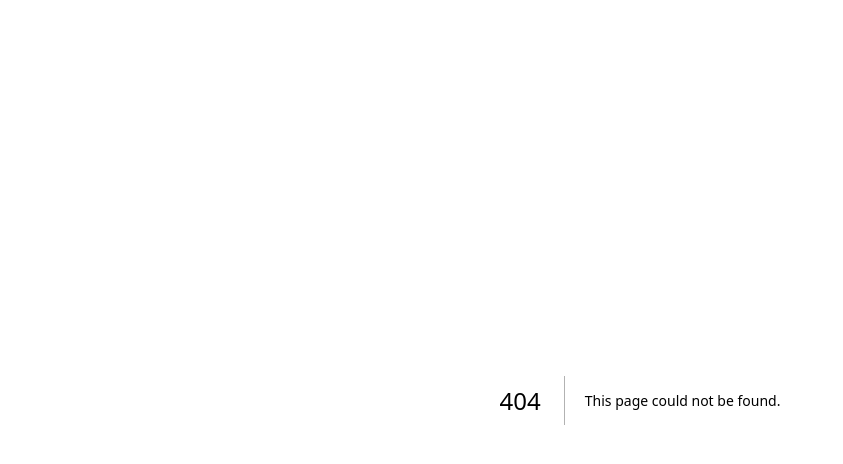
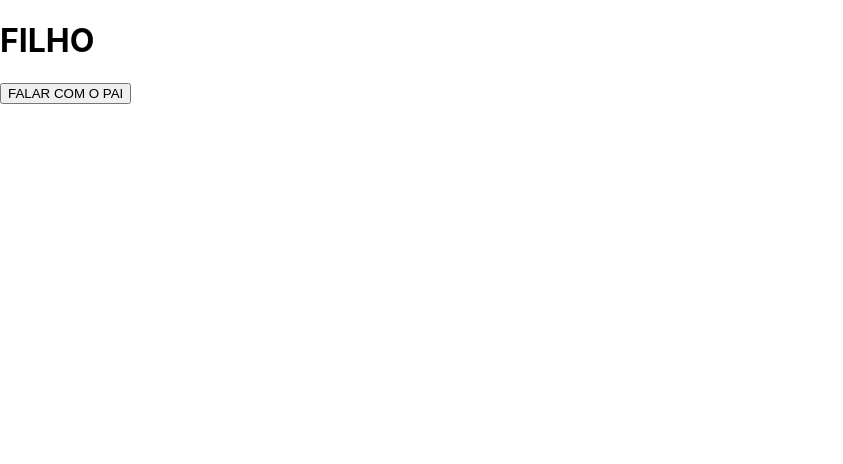
Before and after one commit to ogiovannilima/nextjs-curso, a Next.js app: page /comunicacao/indireta1 in a window 1280 px wide. Before the commit this address had no page. Shown: the top 464 px of the page, without its empty margins (0-843 px from the left). Built offline with nearby package versions, Linux system fonts and the light colour scheme.

Commit message:
funcao de callback, enviando infos do filho para o pai

```diff
--- /dev/null
+++ b/components/indireta1/Filho.jsx
@@ -0,0 +1,14 @@
+export default function Filho(props) {
+  // "Passei no enem!!"
+  // console.log(props.funcao)
+  return (
+    <div>
+      <h1>FILHO</h1>
+      <button
+        onClick={() => props.funcao("Passei no vestibular!!", "UHUUUU", 10)}
+      >
+        FALAR COM O PAI
+      </button>
+    </div>
+  )
+}
--- /dev/null
+++ b/components/indireta1/Pai.jsx
@@ -0,0 +1,15 @@
+import Filho from "./Filho";
+
+export default function Pai(props) {
+
+  function falarComPai(param1, param2, param3) {
+    console.log(param1, param2, param3)
+    // console.log('alguem falou comigo')
+  }
+
+  return (
+    <div>
+      <Filho funcao={falarComPai} />
+    </div>
+  )
+}
--- /dev/null
+++ b/pages/comunicacao/indireta1.jsx
@@ -0,0 +1,9 @@
+import Pai from "../../components/indireta1/Pai";
+
+export default function indireta1() {
+  return (
+    <div>
+      <Pai />
+    </div>
+  )
+}
```
